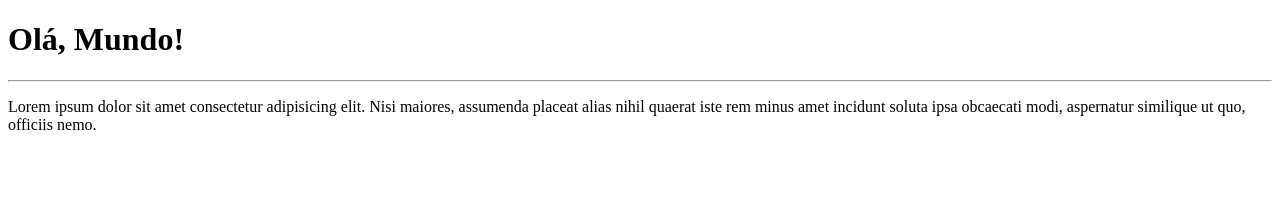
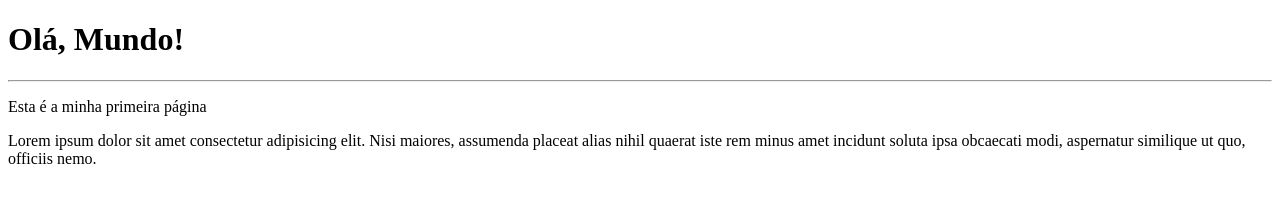
Before and after one commit to ccamilaanjos/Arrays, a plain HTML site: page siteexemplo/index.html in a window 1280 px wide. Drawn offline with Linux system fonts and the light colour scheme.

Commit message:
Update index.html

```diff
--- a/siteexemplo/index.html
+++ b/siteexemplo/index.html
@@ -9,6 +9,7 @@
 <body>
     <h1>Olá, Mundo!</h1>
     <hr>
+    <p>Esta é a minha primeira página</p>
     <p>Lorem ipsum dolor sit amet consectetur adipisicing elit. Nisi maiores, assumenda placeat alias nihil quaerat iste rem minus amet incidunt soluta ipsa obcaecati modi, aspernatur similique ut quo, officiis nemo.</p>
 </body>
 </html>
```
